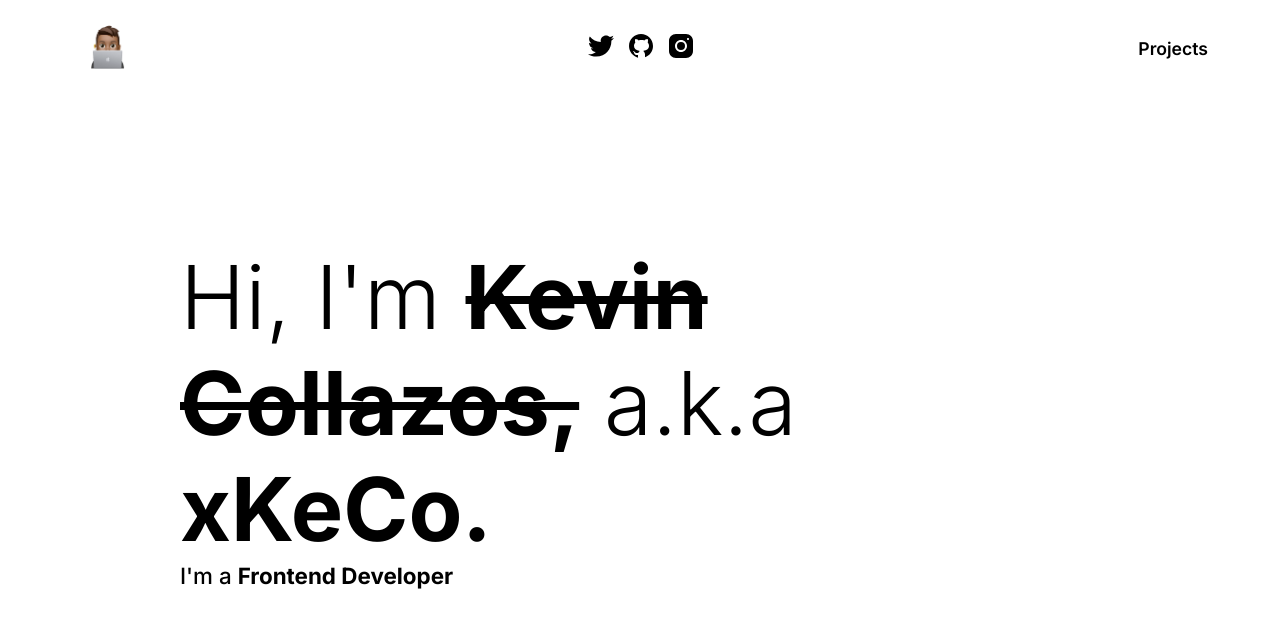
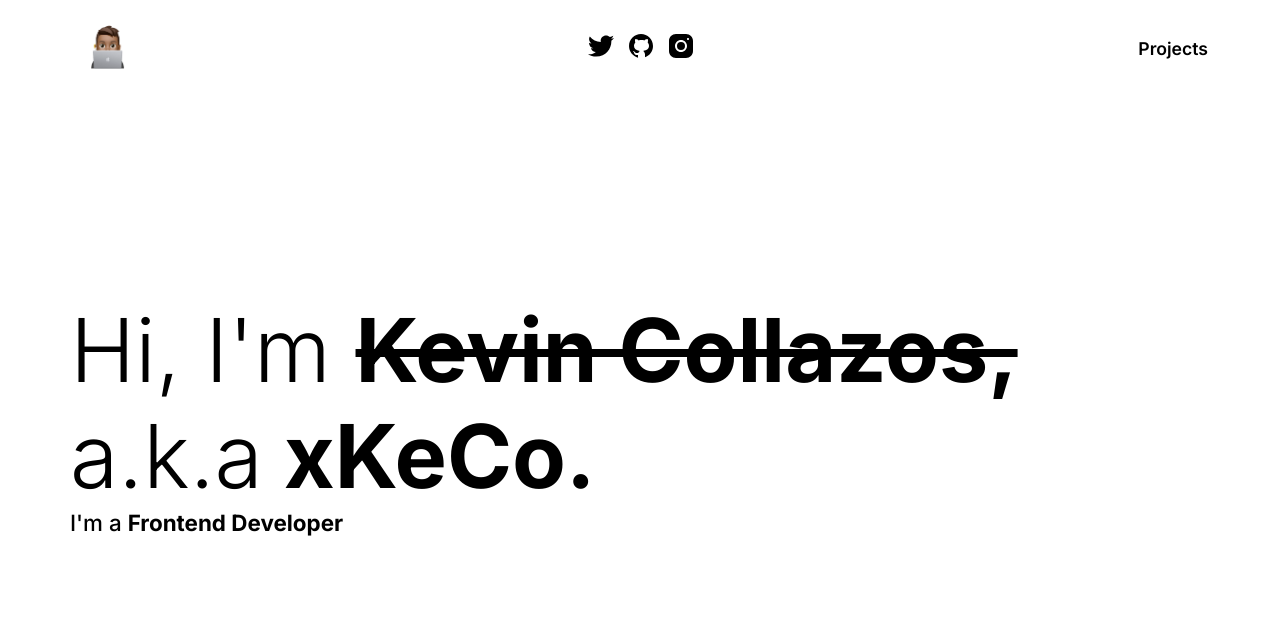
Before and after one commit to xKeCo/portfolio, a Next.js app: page / in a window 1280 px wide. Shown: the top 628 px of the page. Built offline with nearby package versions, Linux system fonts and the light colour scheme.

Commit message:
cambios en el css

```diff
--- a/styles/Home.module.css
+++ b/styles/Home.module.css
@@ -1,13 +1,8 @@
-.container {
-  padding: 0 2rem;
-}
-
 .main {
   min-height: 80vh;
   padding: 4rem 0;
   flex: 1;
   margin: auto;
-  /* width: 100%; */
   max-width: 1200px;
   display: flex;
   flex-direction: column;
@@ -17,7 +12,7 @@
 }
 
 .intro {
-  max-width: 980px;
+  max-width: 1200px;
   padding: 0 30px;
 }
 
```
